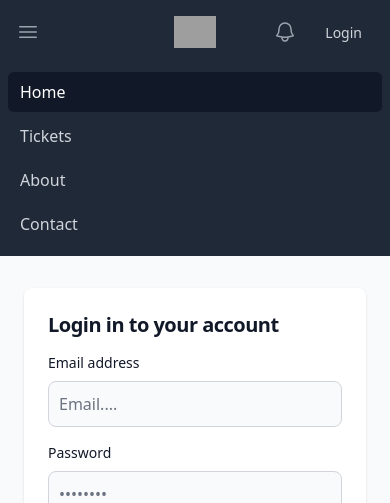
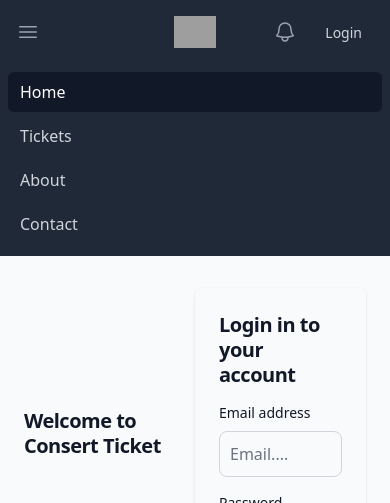
Before and after one commit to chetracoding/GROUP-1, a PHP site: page /login in a window 390 px wide. Shown: the top 503 px of the page. Run offline with PHP 8.4, Linux system fonts and the light colour scheme; some libraries are stand-ins or nearby versions; grey boxes are pictures that could not be loaded.

Commit message:
[CTA-26] Update login view

```diff
--- a/views/login/login.view.php
+++ b/views/login/login.view.php
@@ -2,8 +2,14 @@
 <?php require"views/partials/nav.php" ?>
 
 <section class="bg-gray-50 dark:bg-gray-900">
-    <div class="flex flex-col items-center justify-center px-6 py-8 mx-auto md:h-screen lg:py-0">
-        <div class="w-full bg-white rounded-lg shadow dark:border md:mt-0 sm:max-w-md xl:p-0 dark:bg-gray-800 dark:border-gray-700">
+    <div class="flex items-center justify-center px-6 py-8 mx-auto md:h-screen lg:py-0">
+        <div class="w-full rounded-lg dark:border md:mt-0 sm:max-w-md xl:p-0 dark:bg-gray-800 dark:border-gray-700">
+            <h1 class="text-xl font-bold leading-tight tracking-tight text-gray-900 md:text-2xl dark:text-white">
+                Welcome to Consert Ticket
+            </h1><br><br>
+            <img src="https://app.dfavo.com/assets/login/images/login-image.svg" alt=""><br>
+        </div>
+        <div class="w-full rounded-lg shadow dark:border md:mt-0 sm:max-w-md xl:p-0 dark:bg-gray-800 dark:border-gray-700">
             <div class="p-6 space-y-4 md:space-y-6 sm:p-8">
                 <h1 class="text-xl font-bold leading-tight tracking-tight text-gray-900 md:text-2xl dark:text-white">
                     Login in to your account
@@ -11,18 +17,21 @@
                 <form class="space-y-4 md:space-y-6" action="/login" method="post">
                     <div>
                         <label for="email" class="block mb-2 text-sm font-medium text-gray-900 dark:text-white">Email address</label>
-                        <input type="email" name="email" id="email" class="bg-gray-50 border border-gray-300 text-gray-900 sm:text-sm rounded-lg focus:ring-primary-600 focus:border-primary-600 block w-full p-2.5 dark:bg-gray-700 dark:border-gray-600 dark:placeholder-gray-400 dark:text-white dark:focus:ring-green-500 dark:focus:border-green-500" placeholder="Email....">
+                        <input type="email" name="email" id="email" class="bg-gray-50 border border-gray-300 text-gray-900 sm:text-sm rounded-lg focus:ring-1 focus:ring-green-500 block w-full p-2.5 dark:bg-gray-700 dark:border-gray-600 dark:placeholder-gray-400 dark:text-red dark:focus:ring-green-500 dark:focus:border-green-500" placeholder="Email....">
                         <span class="text-red-600"><?= isset($errors['email'])? $errors['email'] : ""; ?></span>
                     </div>
                     <div>
                         <label for="password" class="block mb-2 text-sm font-medium text-gray-900 dark:text-white">Password</label>
-                        <input type="password" name="password" id="password" placeholder="••••••••" class="bg-gray-50 border border-gray-300 text-gray-900 sm:text-sm rounded-lg focus:ring-primary-600 focus:border-primary-600 block w-full p-2.5 dark:bg-gray-700 dark:border-gray-600 dark:placeholder-gray-400 dark:text-white dark:focus:ring-green-500 dark:focus:border-green-500">
+                        <input type="password" name="password" id="password" placeholder="••••••••" class="bg-gray-50 border border-gray-300 text-gray-900 sm:text-sm rounded-lg focus:ring-1 focus:ring-green-500 block w-full p-2.5 dark:bg-gray-700 dark:border-green-600 dark:placeholder-gray-400 dark:text-white dark:focus:ring-green-500 dark:focus:border-green-500">
                         <span class="text-red-600"><?= isset($errors['password'])? $errors['password'] : ""; ?></span>
                         <span class="text-red-600"><?= isset($errors['incorrect'])? $errors['incorrect'] : ""; ?></span>
                     </div>
-                    <button type="submit" class="focus:outline-none text-white bg-green-700 hover:bg-green-800 focus:ring-4 focus:ring-green-300 font-medium rounded-lg text-sm px-5 py-2.5 mb-2 dark:bg-green-600 dark:hover:bg-green-700 dark:focus:ring-green-900">Log in</button>
                     <p class="text-sm font-light text-gray-500 dark:text-gray-400">
-                        Don't have an account yet? <a href="#" class="font-medium text-primary-600 hover:underline dark:text-primary-500">Register now</a>
+                        <a href="/resetpassword" class="font-medium text-green-500 hover:underline dark:text-green-500">You forgot password?</a>
+                    </p>
+                    <button type="submit" class="focus:outline-none text-white bg-green-700 hover:bg-green-800 focus:ring-2 focus:ring-green-300 font-medium rounded-lg text-sm px-5 py-2.5 mb-2 dark:bg-green-600 dark:hover:bg-green-700 dark:focus:ring-green-900">Log in</button>
+                    <p class="text-sm font-light text-gray-500 dark:text-gray-400">
+                        Don't have an account yet? <a href="/register" class="font-medium text-green-500 hover:underline dark:text-green-500">Register now</a>
                     </p>
                 </form>
             </div>
```
